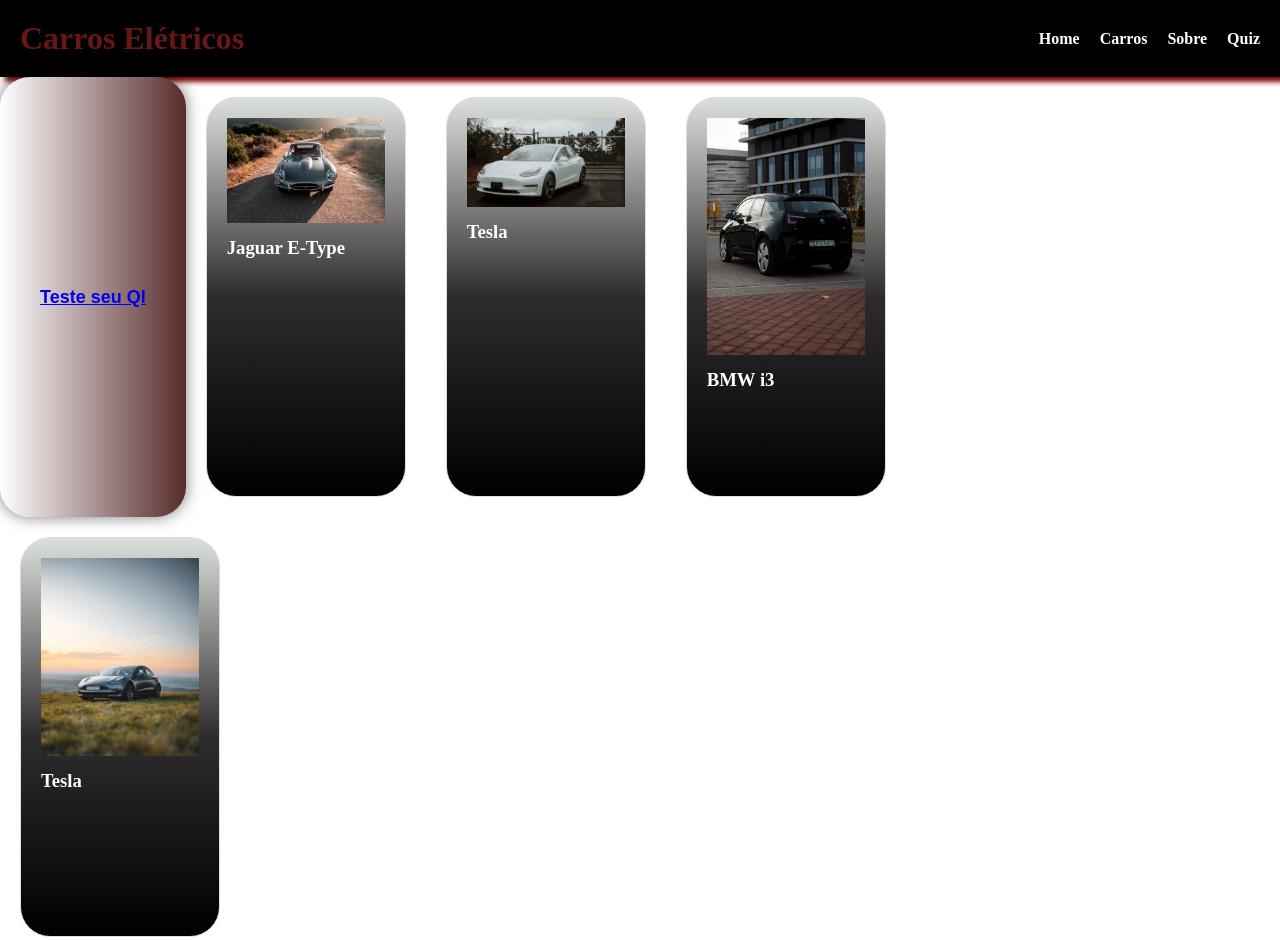
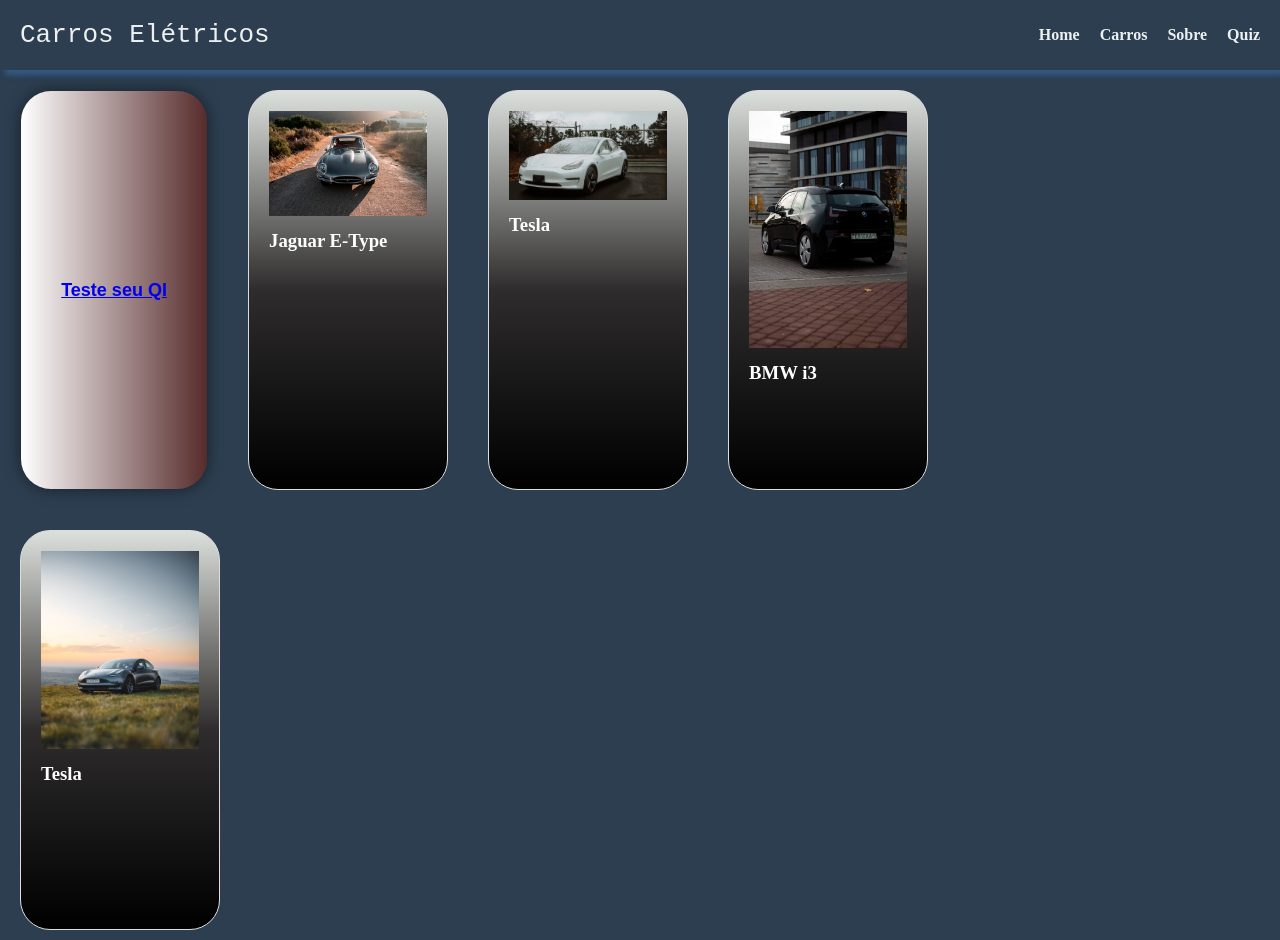
Before and after one commit to CP-lojas/projetoCarro, a plain HTML site: page src/pages/carros.html in a window 1280 px wide. Drawn offline with Linux system fonts and the light colour scheme.

Commit message:
adicionando css do arquivo corrompido

```diff
--- a/src/css/style.css
+++ b/src/css/style.css
@@ -5,16 +5,16 @@
 }
 
 body{
-    background: #ffffff;
+    background: #2c3e50;
 }
 header{
-    background: #000000;
-    color:#ffffff;
+    background: #2c3e50;
+    color:#ecf0f1;
     padding: 20px;
     display: flex;
     justify-content: space-between;
     align-items: center;
-    box-shadow: 5px 5px 5px #800606;
+    box-shadow: 5px 5px 5px #325a83;
 }
 header nav ul{
     list-style: none;
@@ -23,7 +23,7 @@ header nav ul{
 }
 header nav ul li a{
     text-decoration: none;
-    color:#ffffff;
+    color:#ecf0f1;
     font-weight: 700;
 }
 
@@ -33,7 +33,10 @@ header nav ul li a:hover{
     border: 2px solid #ffffff;
 }
 header #texto{
-    color:rgb(104, 23, 23);
+    color:#ecf0f1;
+    font-family: monospace;
+    font-size: xx-large;
+    font-weight: 100;
 }
 .banner #image{
     width: 100%;
@@ -42,14 +45,23 @@ header #texto{
 }
 
 .footer {
-    background-color: #1a1a1a;
+    background-color: #2c3e50;
     color: #f1f1f1;
     text-align: center;
     padding: 20px;
     font-family: 'Segoe UI', Tahoma, Geneva, Verdana, sans-serif;
     font-size: 14px;
     box-shadow: 0 -2px 8px rgba(0, 0, 0, 0.4);
-  }
+}
+.footer2{
+    background-color: #2c3e50;
+    color: #f1f1f1;
+    text-align: center;
+    padding: 20px;
+    font-family: 'Segoe UI', Tahoma, Geneva, Verdana, sans-serif;
+    font-size: 14px;
+    box-shadow: 0 -2px 8px rgba(0, 0, 0, 0.4);
+}
 
   #conteudo{
     display: grid;
@@ -90,6 +102,7 @@ main{
     font-weight: bold;
     box-shadow: 0 0 15px rgba(0, 0, 0, 0.5);
     transition: transform 0.3s ease, box-shadow 0.3s ease;
+    margin: 2%;
   }
 
   .botao:hover {
```
